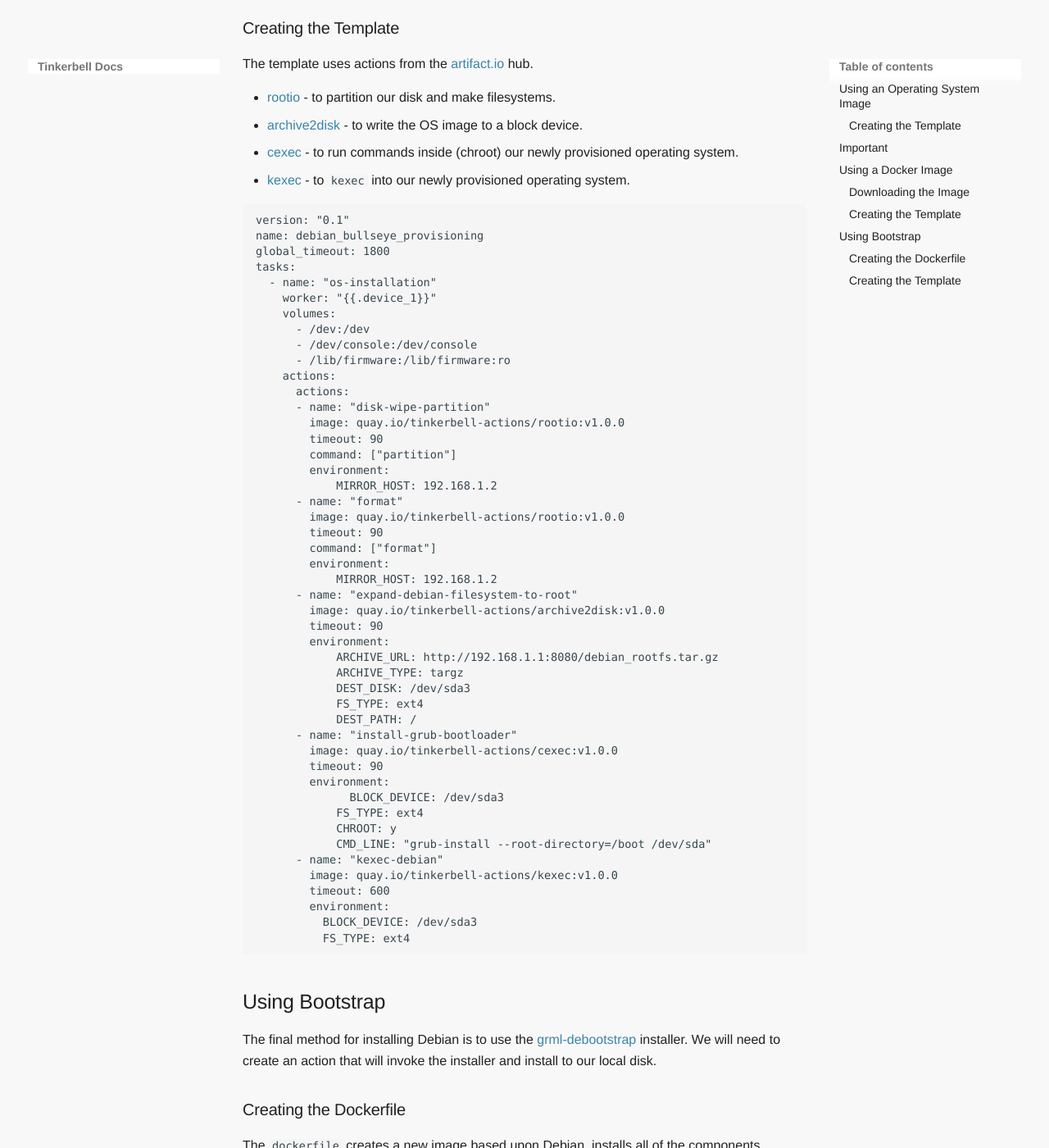
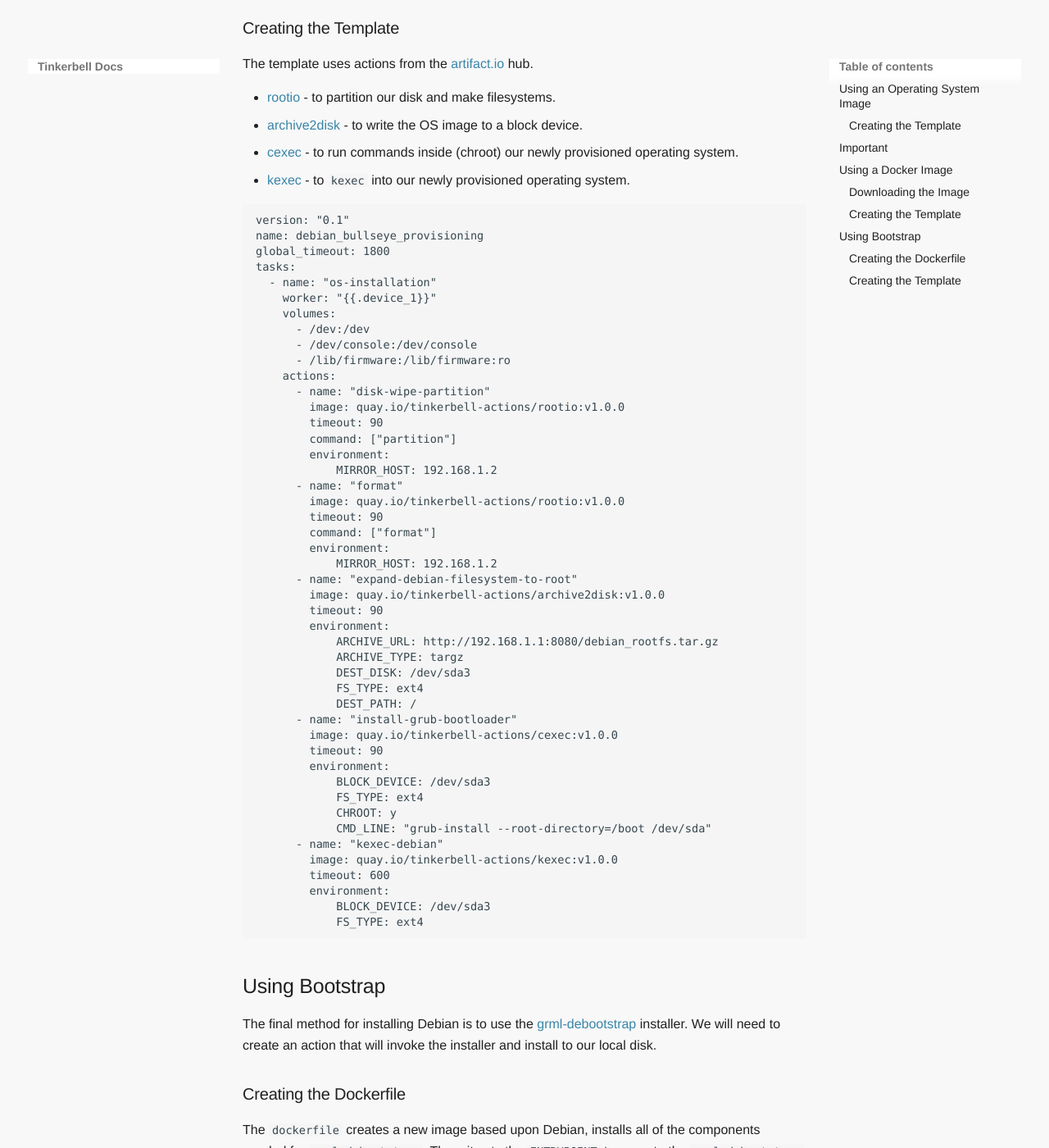
Before and after one commit to tinkerbell/tinkerbell-docs, an MkDocs documentation site: the page built from docs/deploying-operating-systems/examples-debian.md, in a window 1280 px wide and 1400 px high, scrolled down 2646 px. Shown: the whole window at 82% size. Built offline with MkDocs 1.6.1 and Material for MkDocs 9.7.7, drawn with Linux system fonts in a browser that asks for light colours; some web fonts are replaced; some of the changed lines change nothing that is shown.

Commit message:
fixed syntax error in template
Fixed a couple of indentation errors and an extra key in the template for installing debian with a docker image.

Signed-off-by: cursedclock <mos01naj@gmail.com>

````diff
--- a/docs/deploying-operating-systems/examples-debian.md
+++ b/docs/deploying-operating-systems/examples-debian.md
@@ -1,6 +1,6 @@
 ---
 title: Example - Debian
-date: 2021-03-12
+date: 2021-06-10
 ---
 
 # Deploying Debian
@@ -132,7 +132,6 @@ tasks:
 	  - /dev/console:/dev/console
 	  - /lib/firmware:/lib/firmware:ro
 	actions:
-	  actions:
 	  - name: "disk-wipe-partition"
 		image: quay.io/tinkerbell-actions/rootio:v1.0.0
 		timeout: 90
@@ -158,7 +157,7 @@ tasks:
 		image: quay.io/tinkerbell-actions/cexec:v1.0.0
 		timeout: 90
 		environment:
-			  BLOCK_DEVICE: /dev/sda3
+			BLOCK_DEVICE: /dev/sda3
 			FS_TYPE: ext4
 			CHROOT: y
 			CMD_LINE: "grub-install --root-directory=/boot /dev/sda"
@@ -166,8 +165,8 @@ tasks:
 		image: quay.io/tinkerbell-actions/kexec:v1.0.0
 		timeout: 600
 		environment:
-		  BLOCK_DEVICE: /dev/sda3
-		  FS_TYPE: ext4
+			BLOCK_DEVICE: /dev/sda3
+			FS_TYPE: ext4
 ```
 
 ## Using Bootstrap
````
